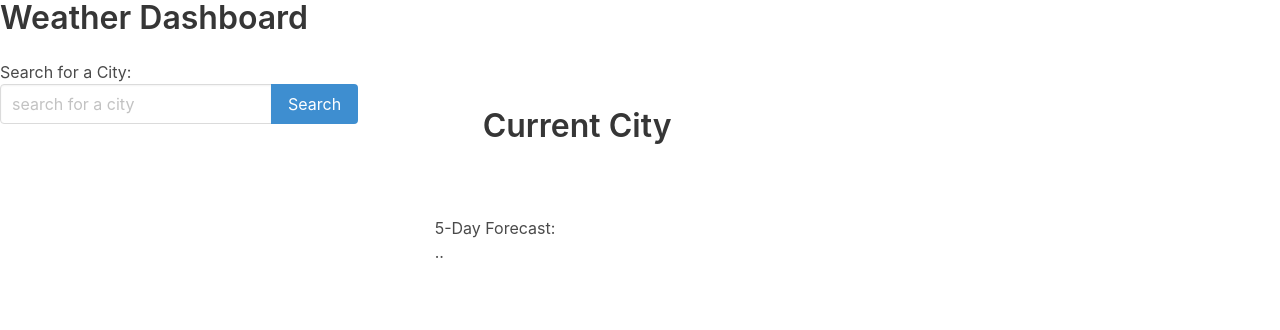
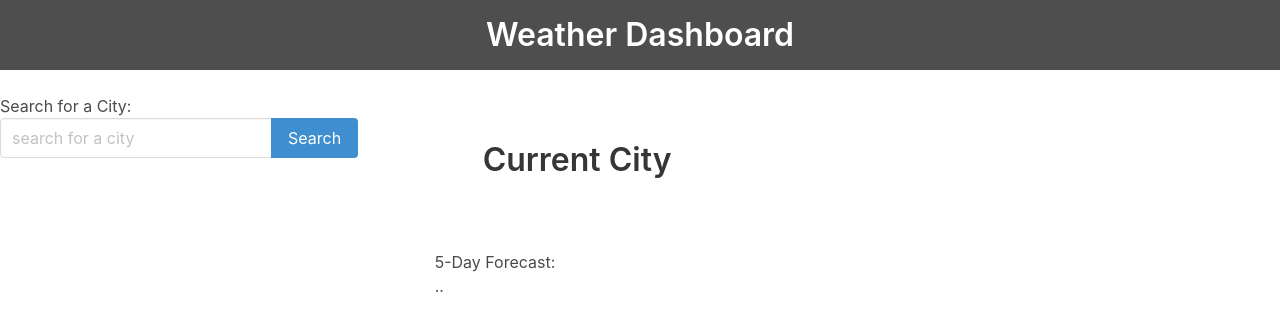
Before and after one commit to Nolsar/Weather_Dashboard, a plain HTML site: page index.html in a window 1280 px wide. Drawn offline with nearby package versions, Linux system fonts and the light colour scheme.

Commit message:
added styled to title

```diff
--- a/index.html
+++ b/index.html
@@ -11,7 +11,7 @@
 
 <body>
     <!-- title of HTML -->
-    <h1 class="title">
+    <h1 class="title" id="weatherDashboard">
         Weather Dashboard
     </h1>
     <div class="columns">
--- a/style.css
+++ b/style.css
@@ -1,3 +1,10 @@
+#weatherDashboard {
+    text-align: center;
+    color: white;
+    background-color: rgb(78, 78, 78);
+    line-height: 70px;
+}
+
 #card-row {
     display: flex;
     flex-direction: row;
```
